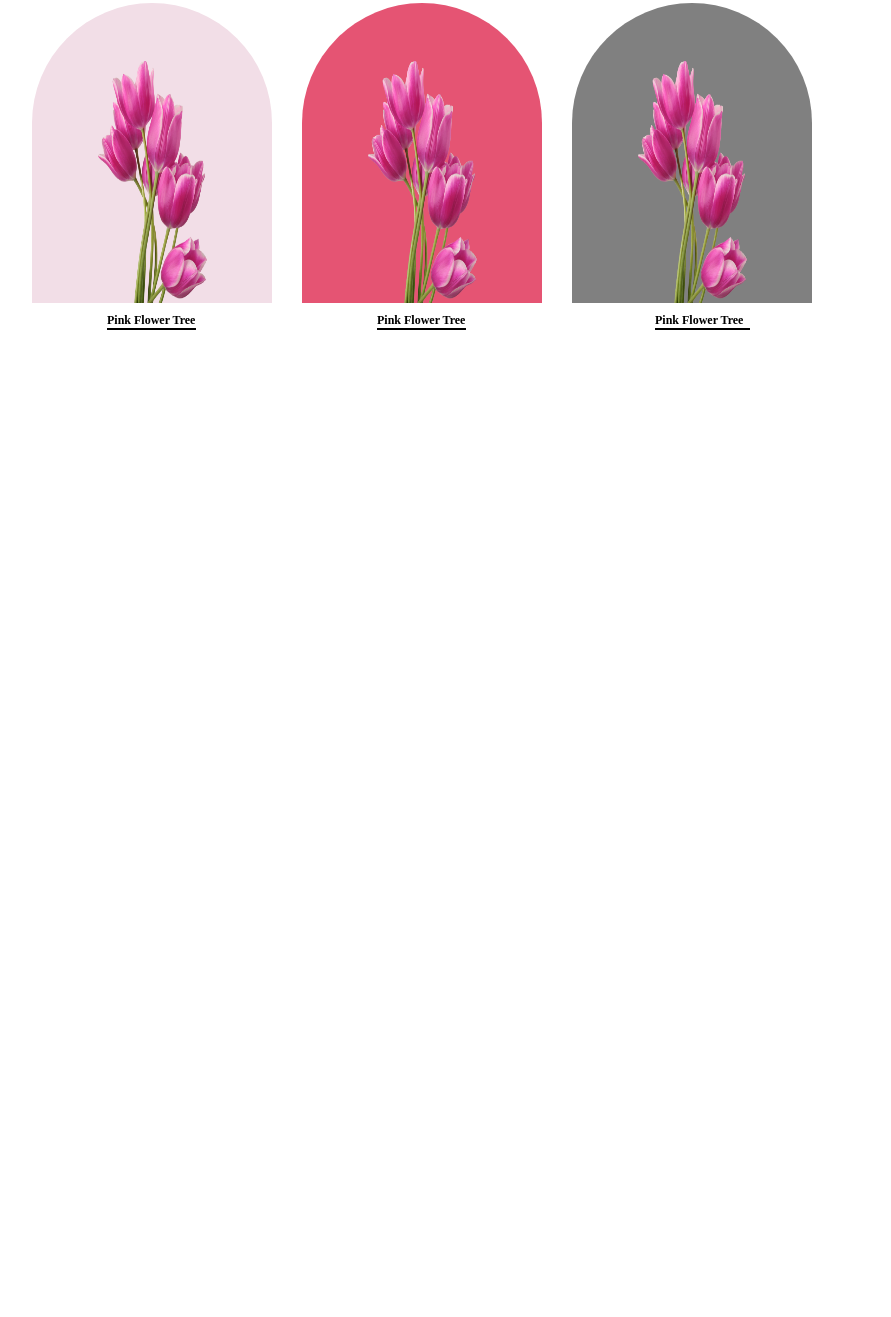
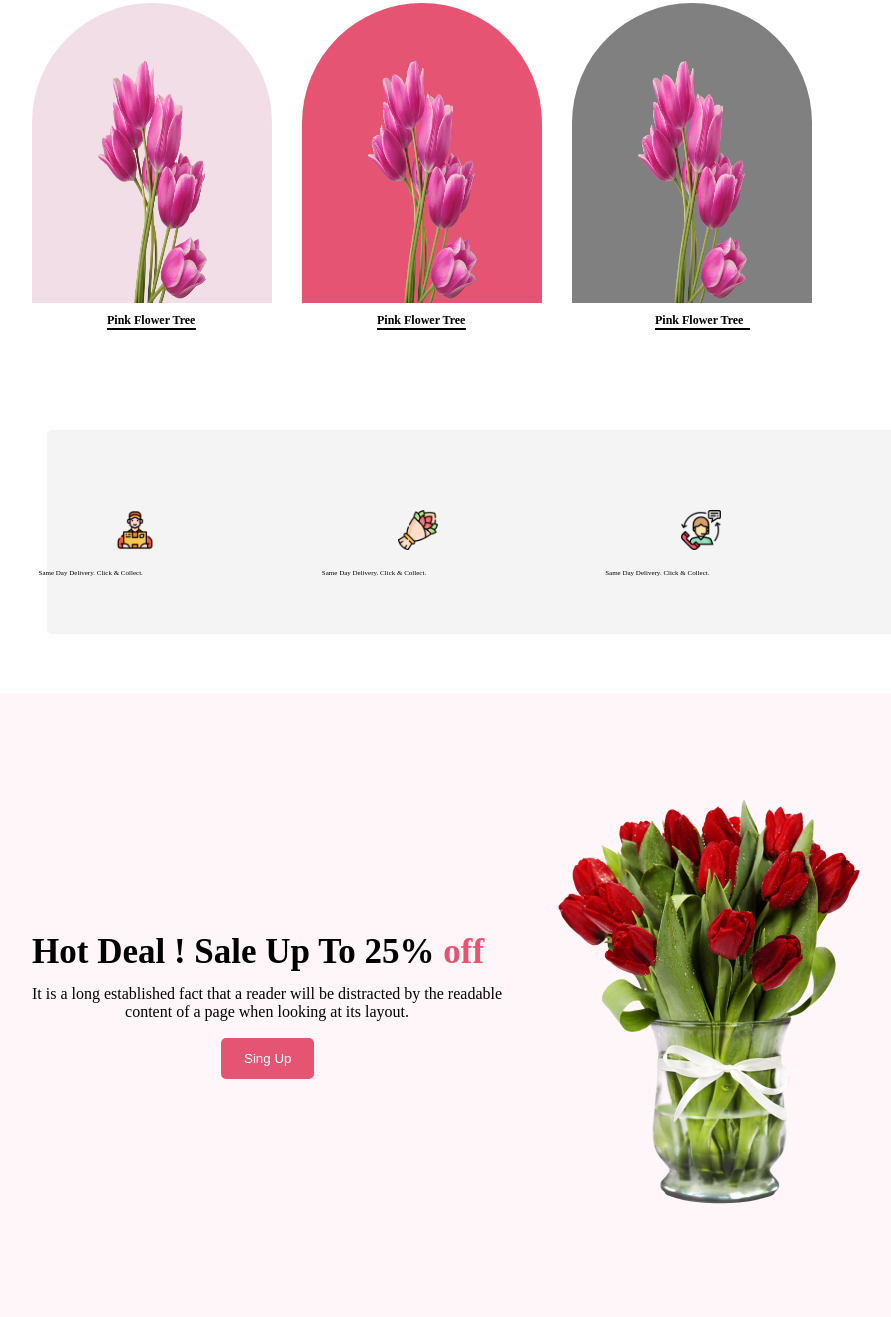
Before and after one commit to programmerrabbanii/assingment-one, a plain HTML site: page index.html in a window 1280 px wide. Shown: the part 892-2209 px from the top of the page, without its empty margins (168-1059 px from the left). Before the commit the page ends 1322 px from the top, so only its background shows below. Drawn offline with Linux system fonts and the light colour scheme.

Commit message:
added the team section

```diff
--- a/index.html
+++ b/index.html
@@ -46,6 +46,40 @@
             </div>
 
         </div>
+         <!-- start-flowers-section-end -->
+         <!-- services-section-start -->
+         <section class="services">
+            <div class="services-main">
+                <div class="services-box">
+                    <img src="img/Group 57.png" alt="">
+                    <small>Same Day Delivery. Click & Collect.</small>
+                </div>
+                <div class="services-box">
+                    <img src="./img/Group 58.png" alt="">
+                    <small>Same Day Delivery. Click & Collect.</small>
+                </div>
+
+                <div class="services-box">
+                    <img src="./img/Group 59.png" alt="">
+                    <small>Same Day Delivery. Click & Collect.</small>
+                </div>
+            </div>
+         </section>
+         <!-- services-section-end -->
+         <!-- team-section-start -->
+         <section class="team">
+            <div class="team-main">
+                <div class="teame-con">
+                    <h3>Hot Deal ! Sale Up To 25%  <span>off</span> </h3>
+                    <p>It is a long established fact that a reader will be distracted by the readable <br> content of a page when looking at its layout.</p>
+                    <button class="team-btnn">sing up</button>
+                </div>
+                <div class="time-img">
+                    <img src="./img/pngwing 8.png" alt="">
+                </div>
+            </div>
+         </section>
+         <!-- team-section-end -->
 
     </main>
     <footer>
--- a/style.css
+++ b/style.css
@@ -125,3 +125,73 @@ h4.tree-flower {
 h4.pink-flower {
     margin-left: 181px;
 }
+/* flower-section-end */
+/* servies-section-start */
+
+.services-main {
+    display: flex;
+    padding: 10px 200px;
+    justify-content: space-around;
+    background-color: #2727270D;
+    padding: 80px 0px;
+    width: 850px;
+    margin: auto;
+    border-radius: 5px;
+    margin-bottom: 59px;
+}
+
+.services-box small {
+    position: relative;
+    top: 25px;
+    left: -78px;
+    font-size: 7px;
+}
+.services-box img{
+    width: 40px;
+
+}
+.services-box small {
+    position: relative;
+    top: 25px;
+    left: -120px;
+    font-size: 7px;
+}
+.ser-tile{
+    display: flex;
+    padding: 0px 200px;
+}
+/* services-section-end */
+/* team-section-sart */
+.team{
+    padding: 100px 200px;
+    background-color: #E554730D;
+
+
+}
+.team-main {
+    display: flex;
+    align-items: center;
+    gap: 51px;
+}
+
+.teame-con h3 {
+    font-size: 35px;
+    margin-bottom: 13px;
+}
+.teame-con p {
+    text-align: center;
+    margin-bottom: 17px;
+}
+.teame-con span{
+    color: #E55473;
+}
+
+.team-btnn {
+    text-align: center;
+    margin-left: 189px;
+    padding: 13px 23px;
+    border: none;
+    text-transform: capitalize;
+    background: #E55473;
+    border-radius: 5px;
+}
```
